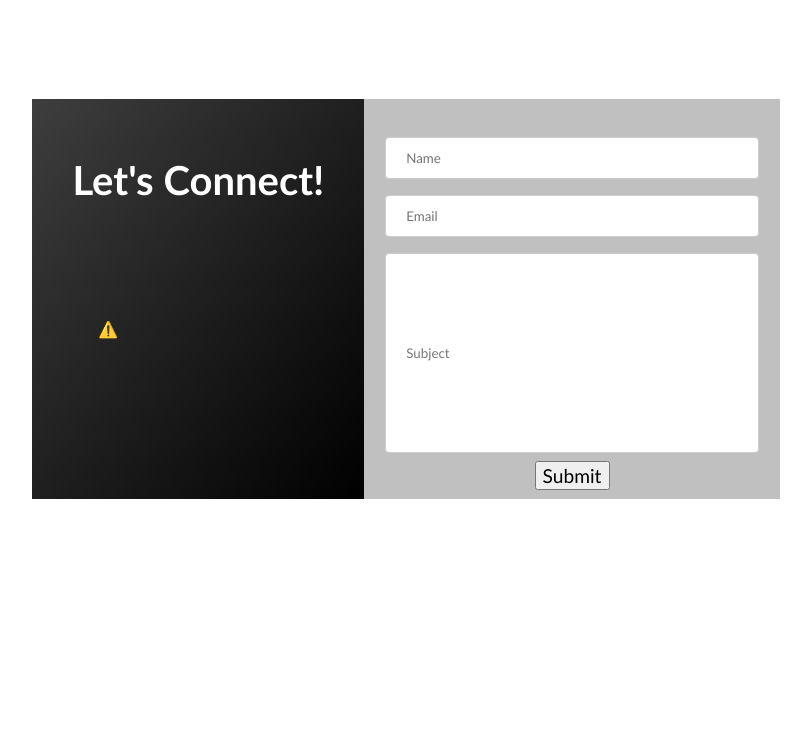
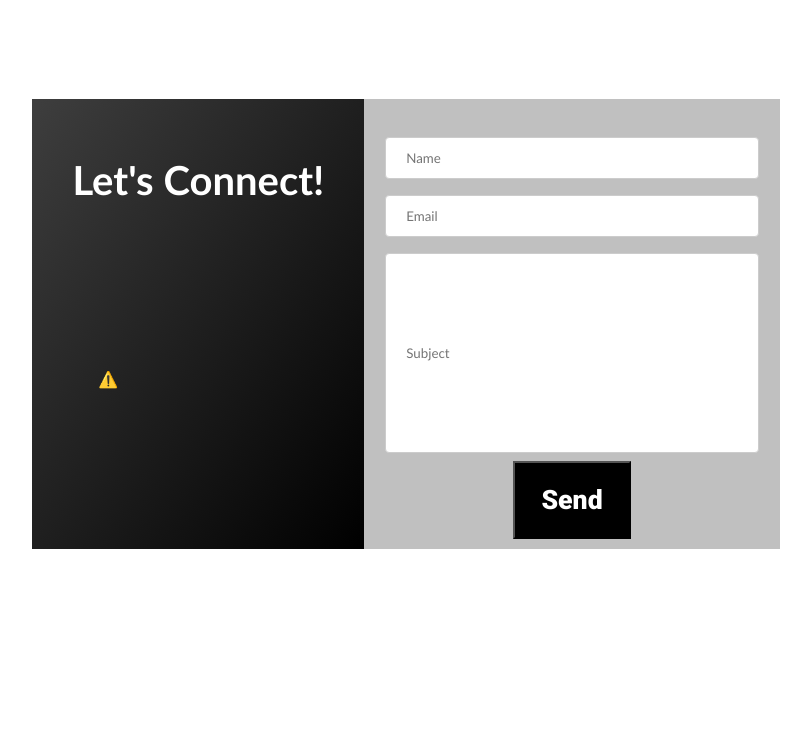
Before and after one commit to BlakeMcFarlane/porfolio, a Django app: page / in a window 1280 px wide. Shown: the part 2338-3086 px from the top of the page, without its empty margins (347-1158 px from the left). Before the commit the page ends 2837 px from the top, so only its background shows below. Run offline with Django 4.2, Linux system fonts and the light colour scheme; some web fonts are replaced.

Commit message:
not significant

```diff
--- a/base/templates/home.html
+++ b/base/templates/home.html
@@ -198,7 +198,7 @@
 
                           {{form.subject}}
 
-                          <button type="submit"  style="font-family: Gill Sans, sans-serif;font-size: larger;">Submit</button>
+                          <button type="submit"  style="font-family: 'Roboto', sans-serif;background-color: black;"><h1 style="color:white;padding:2px 20px">Send</button>
                         </form>
                     </div>
                 </div>
--- a/static/home.css
+++ b/static/home.css
@@ -197,7 +197,7 @@ body, html {
 }
 .contact {
     width: 100%;
-    height:400px;
+    height:450px;
     display: flex;
     justify-content: center;
     padding-top: 100px;
@@ -814,7 +814,7 @@ a {
 
     .contact {
         width: 100%;
-        height:500px;
+        height:600px;
         display: flex;
         justify-content: center;
         margin-top:150px
```
